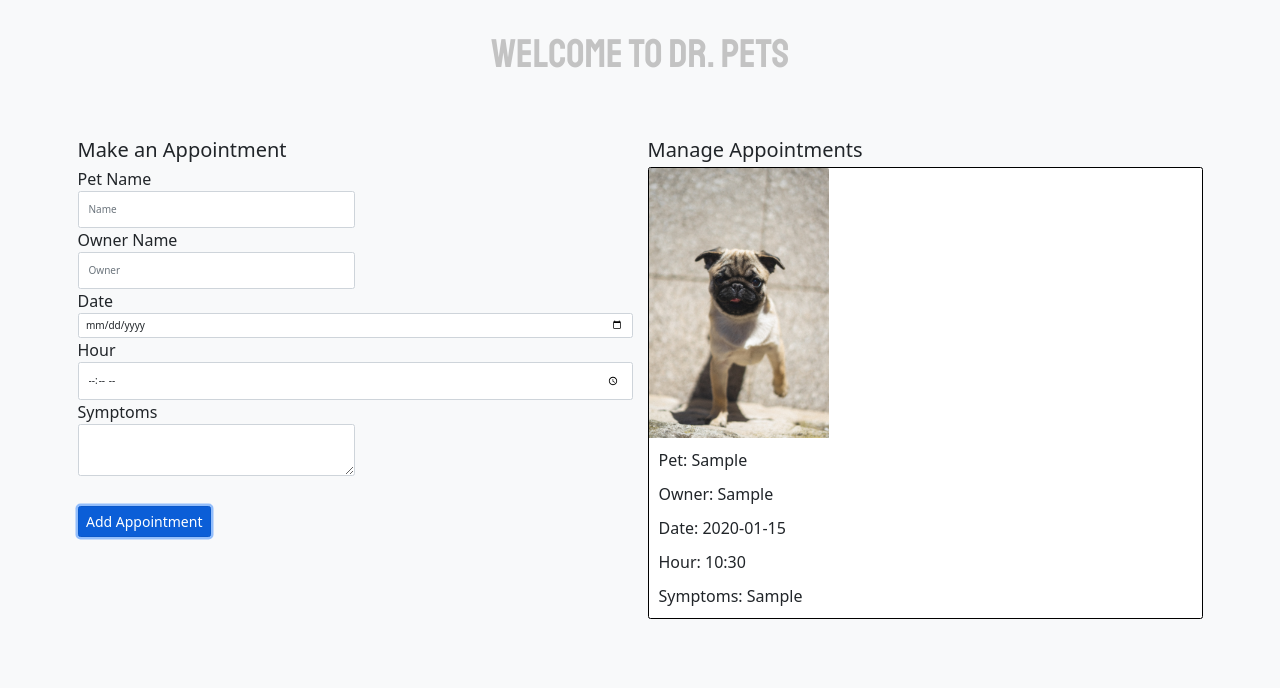
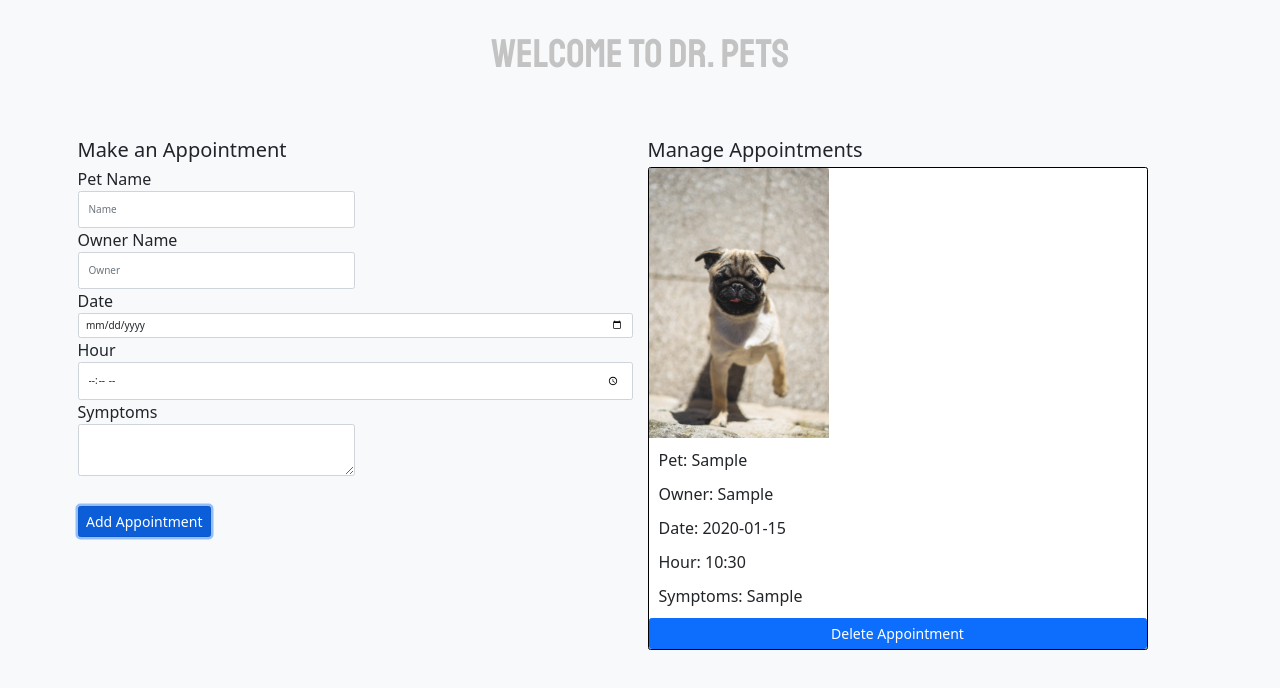
Before and after one commit to chicacode/patiens-managment-web, a React (Create React App) app in the folder frontend/: page / in a window 1280 px wide. Both pictures are taken after typing "Sample", "Sample", "2020-01-15", "10:30", "Sample" into the empty fields and a click on the button "Add Appointment". Shown: the top 688 px of the page. Built offline with nearby package versions, Linux system fonts and the light colour scheme.

Commit message:
Added button to delete appointment

```diff
--- a/frontend/src/App.js
+++ b/frontend/src/App.js
@@ -38,6 +38,7 @@ function App() {
                  appointment={appointment}
                />
              ))}
+
           </div>
 
         </div>
--- a/frontend/src/components/Appointment.js
+++ b/frontend/src/components/Appointment.js
@@ -1,10 +1,11 @@
-import React from 'react';
+import React, { Fragment } from 'react';
 import img from '../assets/img/img.jpg';
 
 const Appointment = ({ appointment }) => {
     const { petName, ownerName, date, time, symptoms } = appointment;
     return (
-        <div className="card" style={{ width: "50rem;",border: '1px solid black', borderRadius: "10px!important" }}>
+        <Fragment>
+            <div className="card" style={{ width: "50rem", border: '1px solid black', borderRadius: "10px!important" }}>
                 <img className="card-img-top" src={img} alt="Card image cap" style={{ width: "180px" }} />
                 <div className="card-body">
                     <p className="card-text">
@@ -23,8 +24,11 @@ const Appointment = ({ appointment }) => {
                         <span> Symptoms: {symptoms}</span>
                     </p>
                 </div>
+                <button className="btn btn-primary">Delete Appointment</button>
+
             </div>
-
+            <br />
+        </Fragment>
     );
 }
 
```
Lines whose indentation alone changed are shown as unchanged.
